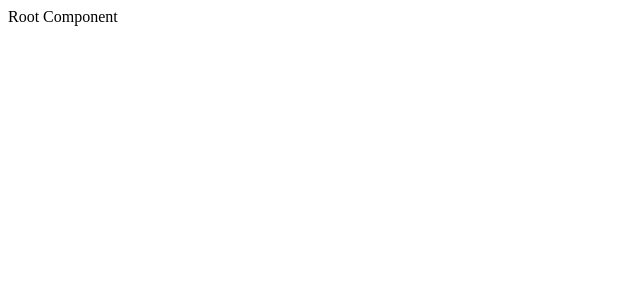
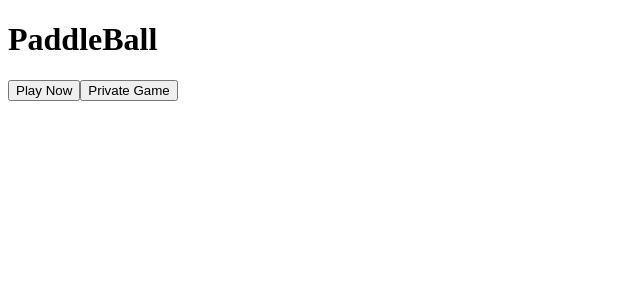
Before and after one commit to mmullin128/pong2, a React app in the folder ClientServer/: page / in a window 1280 px wide. Shown: the top 300 px of the page, without its empty margins (0-640 px from the left). Built offline with nearby package versions, Linux system fonts and the light colour scheme.

Commit message:
--allow-empty

```diff
--- a/ClientServer/src/components/App.js
+++ b/ClientServer/src/components/App.js
@@ -1,7 +1,21 @@
+import { useState } from 'react';
+import MainMenu from './MainMenu.js';
+export default function App() {
 
+    function renderPage(pageId) {
+        setPageId(pageId);
+    }
 
-export default function App() {
+    const [pageId, setPageId] = useState("main");
+    let content;
+    if (pageId == "main") {
+        content = <MainMenu renderPage={renderPage}/>
+    } else {
+        content = pageId;
+    }
     return (
-        <div id="app">Root Component</div>
+        <div id="app">
+            {content}
+        </div>
     );
 }
--- /dev/null
+++ b/ClientServer/src/components/MainMenu.js
@@ -0,0 +1,12 @@
+import { useState } from 'react';
+import MenuButton from './MenuButton.js';
+
+export default function MainMenu({ renderPage }) {
+    return (
+        <div className='menu' id='main-menu'>
+            <h1 id='title'>PaddleBall</h1>
+            <MenuButton buttonText={"Play Now"} renderPage={renderPage} pageId={"username"}/>
+            <MenuButton buttonText={"Private Game"} renderPage={renderPage} pageId={"private-game"}/>
+        </div>
+    );
+}
--- /dev/null
+++ b/ClientServer/src/components/MenuButton.js
@@ -0,0 +1,8 @@
+import { useState } from 'react';
+
+export default function MenuButton({buttonText, renderPage, pageId}) { //button will pass the pageId to render into the renderPage function
+
+    return (
+        <button className='menu-btn' onClick={() => renderPage(pageId)}>{buttonText}</button>
+    );
+}
```
